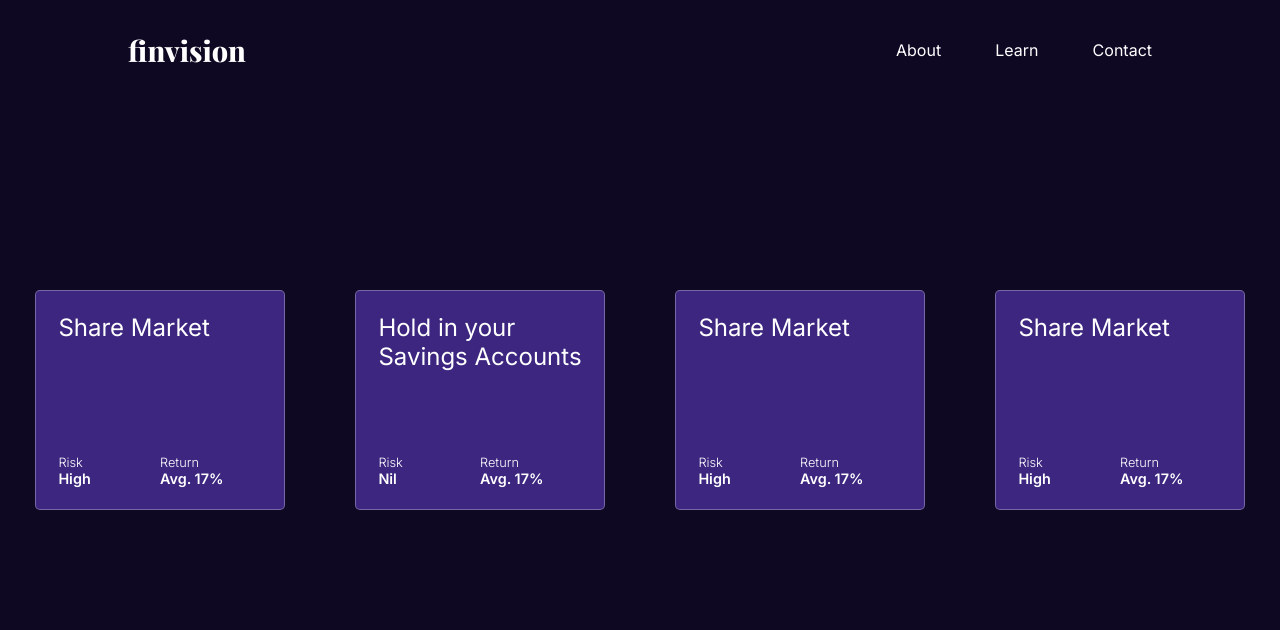
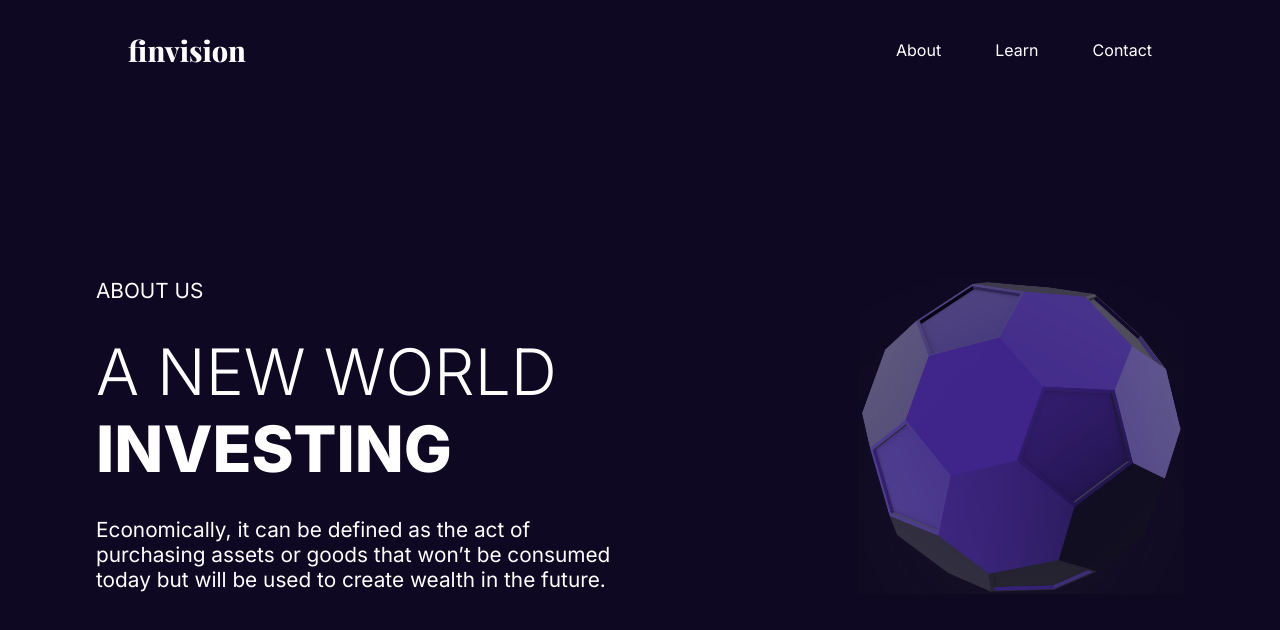
Before and after one commit to Anuragtech02/finvision-react, a React (Create React App) app: page /finvision-react/about in a window 1280 px wide. Shown: the top 630 px of the page. Built offline with nearby package versions, Linux system fonts and the light colour scheme.

Commit message:
About Football  fixed

```diff
--- a/src/App.js
+++ b/src/App.js
@@ -17,22 +17,7 @@ const App = () => {
     <>
       <div className={styles.container}>
         <Navbar />
-        <div
-          style={{
-            display: "flex",
-            justifyContent: "space-around",
-            width: "100%",
-          }}
-        >
-          <Card title="Share Market" returnRate="Avg. 17%" risk="High"></Card>
-          <Card
-            title="Hold in your Savings Accounts"
-            returnRate="Avg. 17%"
-            risk="Nil"
-          ></Card>
-          <Card title="Share Market" returnRate="Avg. 17%" risk="High"></Card>
-          <Card title="Share Market" returnRate="Avg. 17%" risk="High"></Card>
-        </div>
+
         <div className={styles.gradientRight}>
           {/* <div className={styles.gradientRight}>
           <img src={rightGradient} alt="finvision-gradient" />
@@ -41,13 +26,13 @@ const App = () => {
           <img src={leftGradient} alt="finvision-gradient" />
         </div> */}
         </div>
-        {/*<Router basename="/finvision-react">
+        <Router basename="/finvision-react">
           <Switch>
             <Route path="/" exact component={Home} />
             <Route exact path="/learn" component={Learn} />
             <Route exact path="/about" component={About} />
           </Switch>
-      </Router>*/}
+        </Router>
         {/* <div className={styles.gradientLeft}>
         <img src={leftGradient} alt="finvision-gradient" />
       </div> */}
--- a/src/pages/About/About.js
+++ b/src/pages/About/About.js
@@ -1,5 +1,5 @@
 import styles from "./About.module.scss";
-import sphere from "../../assets/About/Vectary texture.svg";
+import sphere from "../../assets/About/about-football.png";
 
 const About = () => {
   return (
--- a/src/pages/About/About.module.scss
+++ b/src/pages/About/About.module.scss
@@ -1,5 +1,7 @@
 .container {
   display: flex;
+  justify-content: space-between;
+  width: var(--fixedWidth);
   margin-top: 70px;
 }
 .textContainer {
@@ -7,8 +9,6 @@
   position: relative;
   display: flex;
   flex-direction: column;
-  padding-top: 5%;
-  padding-left: 7%;
 }
 .textContainer p {
   margin-top: 30px;
@@ -21,7 +21,7 @@
   font-weight: 300;
 }
 .imageContainer {
-  width: 50%;
+  width: 30%;
   display: flex;
   align-items: center;
 }
```
